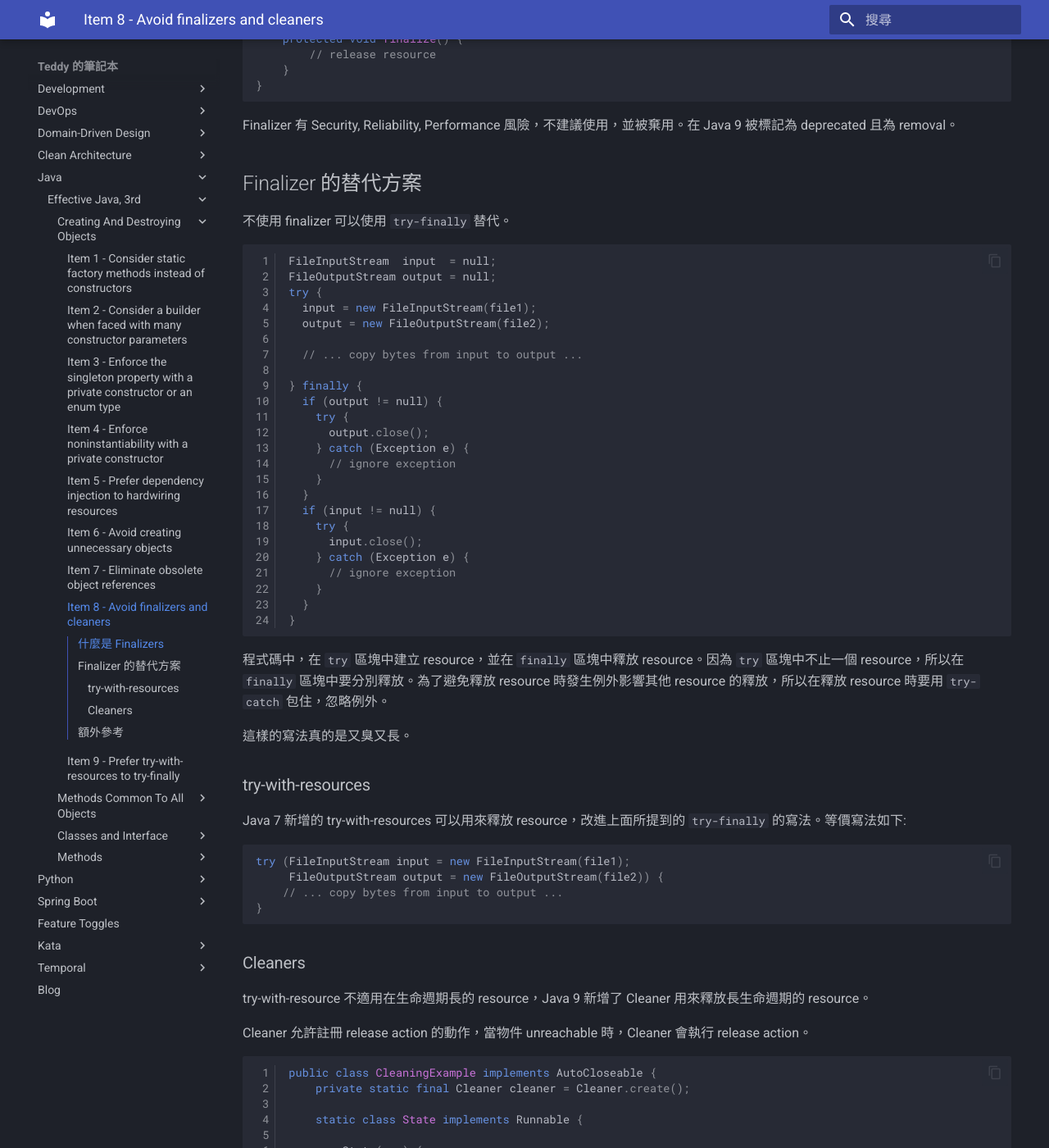
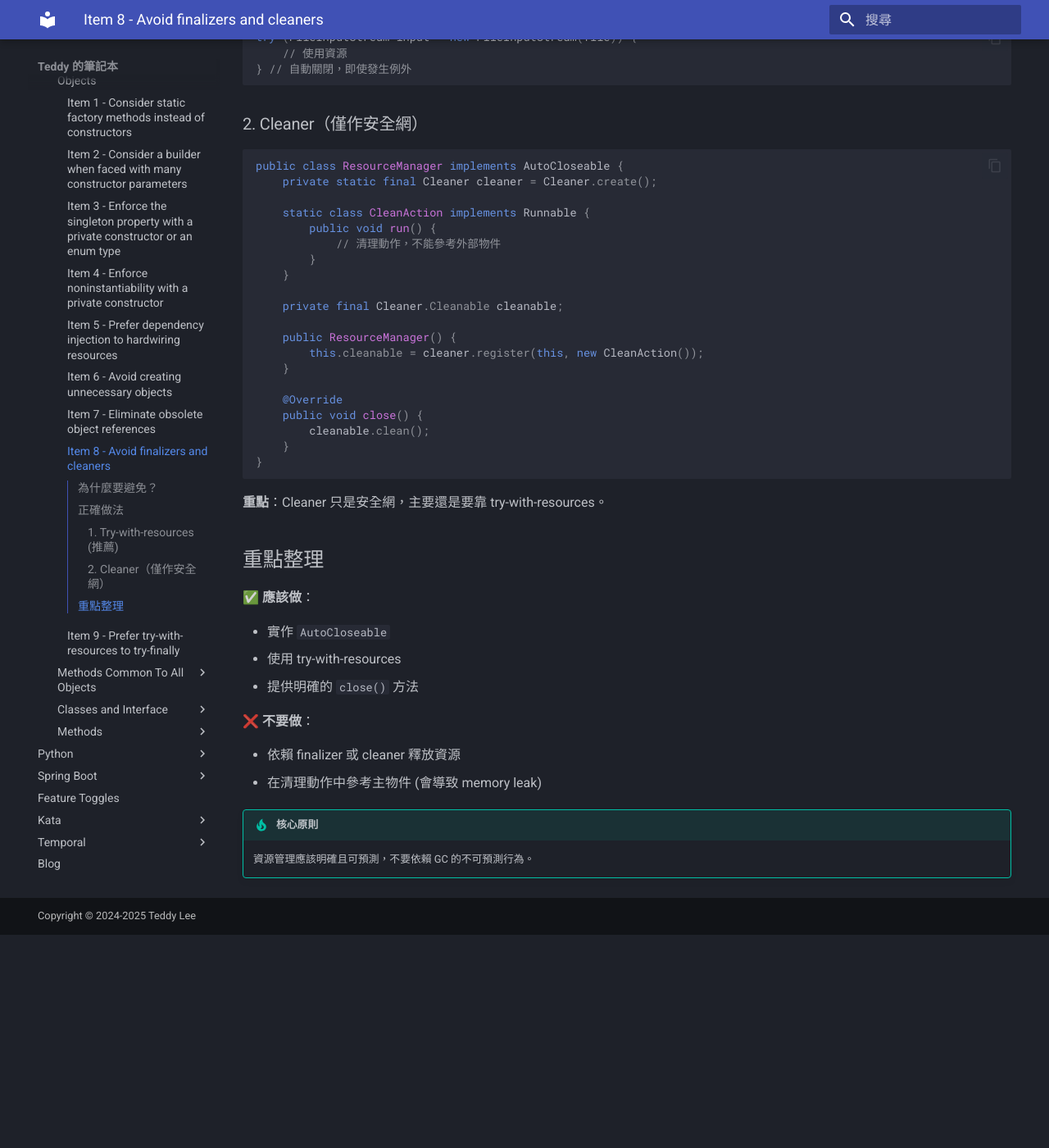
Before and after one commit to teddyprogramming/teddyprogramming.github.io, an MkDocs documentation site: the page built from docs/java/effective-java/008.md, in a window 1280 px wide and 1400 px high, scrolled down 500 px. Shown: the whole window at 82% size. Built offline with MkDocs 1.6.1 and Material for MkDocs 9.7.7, drawn with Linux system fonts in a browser that asks for light colours; after the commit the page ends 1640 px from its top, so only the background shows below that; some of the changed text lies outside the part shown.

````diff
--- a/docs/java/effective-java/008.md
+++ b/docs/java/effective-java/008.md
@@ -1,120 +1,62 @@
 # Item 8: Avoid finalizers and cleaners
 
-## 什麼是 Finalizers
+避免使用 finalizer 和 cleaner 進行資源管理。
 
-finalizer 是 Java 提供的一種 resource 回收機制，作用於 GC (Garbage Collection) 在回收物件前，會呼叫物件的 `finalize` 方法來釋放 resource。
+## 為什麼要避免？
 
-![](008-timeline.svg)
+- **不可靠**：無法保證執行時機
+- **效能差**：影響 GC 效率
+- **已棄用**：finalizer 在 Java 9 已標記為過時
 
-若物件有 resource 需要釋放，就將釋放的程式碼寫在 `protected void finalize()`。
+## 正確做法
+
+### 1. Try-with-resources (推薦)
 
 ```java
-public class ClassWithFinalizer {
-    @Override
-    protected void finalize() {
-        // release resource
-    }
-}
+try (FileInputStream input = new FileInputStream(file)) {
+    // 使用資源
+} // 自動關閉，即使發生例外
 ```
 
-Finalizer 有 Security, Reliability, Performance 風險，不建議使用，並被棄用。在 Java 9 被標記為 deprecated 且為 removal。
-
-## Finalizer 的替代方案
-
-不使用 finalizer 可以使用 `try-finally` 替代。
-
-```java linenums="1"
-FileInputStream  input  = null;
-FileOutputStream output = null;
-try {
-  input = new FileInputStream(file1);
-  output = new FileOutputStream(file2);
-
-  // ... copy bytes from input to output ...
-
-} finally {
-  if (output != null) {
-    try {
-      output.close();
-    } catch (Exception e) {
-      // ignore exception
-    }
-  }
-  if (input != null) {
-    try {
-      input.close();
-    } catch (Exception e) {
-      // ignore exception
-    }
-  }
-}
-```
-
-程式碼中，在 `try` 區塊中建立 resource，並在 `finally` 區塊中釋放 resource。因為 `try` 區塊中不止一個 resource，所以在 `finally` 區塊中要分別釋放。為了避免釋放 resource 時發生例外影響其他 resource 的釋放，所以在釋放 resource 時要用 `try-catch` 包住，忽略例外。
-
-這樣的寫法真的是又臭又長。
-
-### try-with-resources
-
-Java 7 新增的 try-with-resources 可以用來釋放 resource，改進上面所提到的 `try-finally` 的寫法。等價寫法如下:
+### 2. Cleaner（僅作安全網）
 
 ```java
-try (FileInputStream input = new FileInputStream(file1);
-     FileOutputStream output = new FileOutputStream(file2)) {
-    // ... copy bytes from input to output ...
-}
-```
-
-### Cleaners
-
-try-with-resource 不適用在生命週期長的 resource，Java 9 新增了 Cleaner 用來釋放長生命週期的 resource。
-
-Cleaner 允許註冊 release action 的動作，當物件 unreachable 時，Cleaner 會執行 release action。
-
-```java linenums="1"
-public class CleaningExample implements AutoCloseable {
+public class ResourceManager implements AutoCloseable {
     private static final Cleaner cleaner = Cleaner.create();
 
-    static class State implements Runnable {
-
-        State(...) {
-            // 準備清理動作所需要的資料。
-        }
-
+    static class CleanAction implements Runnable {
         public void run() {
-            // 執行清理動作，最多執行一次。
+            // 清理動作，不能參考外部物件
         }
     }
 
-    private final State state;
     private final Cleaner.Cleanable cleanable;
 
-    public CleaningExample() {
-        this.state = new State(...);
-        this.cleanable = cleaner.register(this, state);
+    public ResourceManager() {
+        this.cleanable = cleaner.register(this, new CleanAction());
     }
 
+    @Override
     public void close() {
         cleanable.clean();
     }
 }
 ```
 
-- `State` 稱作 clean action，實作 `Runnable` 介面，負責執行釋放 resource 的動作。
-- `CleaningExample` 實作 `AutoCloseable` 介面，負責註冊 clean action。當物件變得 unreachable 時，clean action 會被執行。
-    - 注意，clean action 不要回去參考 `AutoCloseable` 物件，否則會讓 unreachable 狀態永遠無法達到。
-- 向 cleaner 註冊 clean action 後回傳 `Cleanable` 物件，用來執行 clean action。
-    - 最有效率的做法是在 resource 不需要時，呼叫 `clean()` 來執行 clean action。(第 23-25 行)
-- clean action 在 cleaner 的 thread 中執行，所有 clean action 拋出的例外都會被忽略。所以 clean action 的例外不會影響其他的 clean action。
-- `AutoClosable` 註冊的所有 clean action 都執行完畢，GC 才會回收物件。
-- Clean action 可以用 lambda 來實作，但會很容易不小心參考到 `AutoCloseable` 物件。所以按範例實作成 nested static class 可以避免這種錯誤。
+**重點**：Cleaner 只是安全網，主要還是要靠 try-with-resources。
 
-如果依賴 cleaner 自動執行 clean action，要注意的是，不能保證在 `System.exit` (包含程式正常結束) 是否會被執行。因此，有可能程式結束了，但是 clean action 並沒有執行。
+## 重點整理
 
-另外，cleaner 受 GC 排程，也會有 Reliability 與 Performance 的問題。
+✅ **應該做**：
 
-簡單來說，應避免使用 finalizer 與 cleaner。
+- 實作 `AutoCloseable`
+- 使用 try-with-resources
+- 提供明確的 `close()` 方法
 
-## 額外參考
+❌ **不要做**：
 
-- [JEP 421: Deprecate Finalization for Removal](https://openjdk.org/jeps/421)
+- 依賴 finalizer 或 cleaner 釋放資源
+- 在清理動作中參考主物件 (會導致 memory leak)
+
+!!! tip "核心原則"
+    資源管理應該明確且可預測，不要依賴 GC 的不可預測行為。
````
